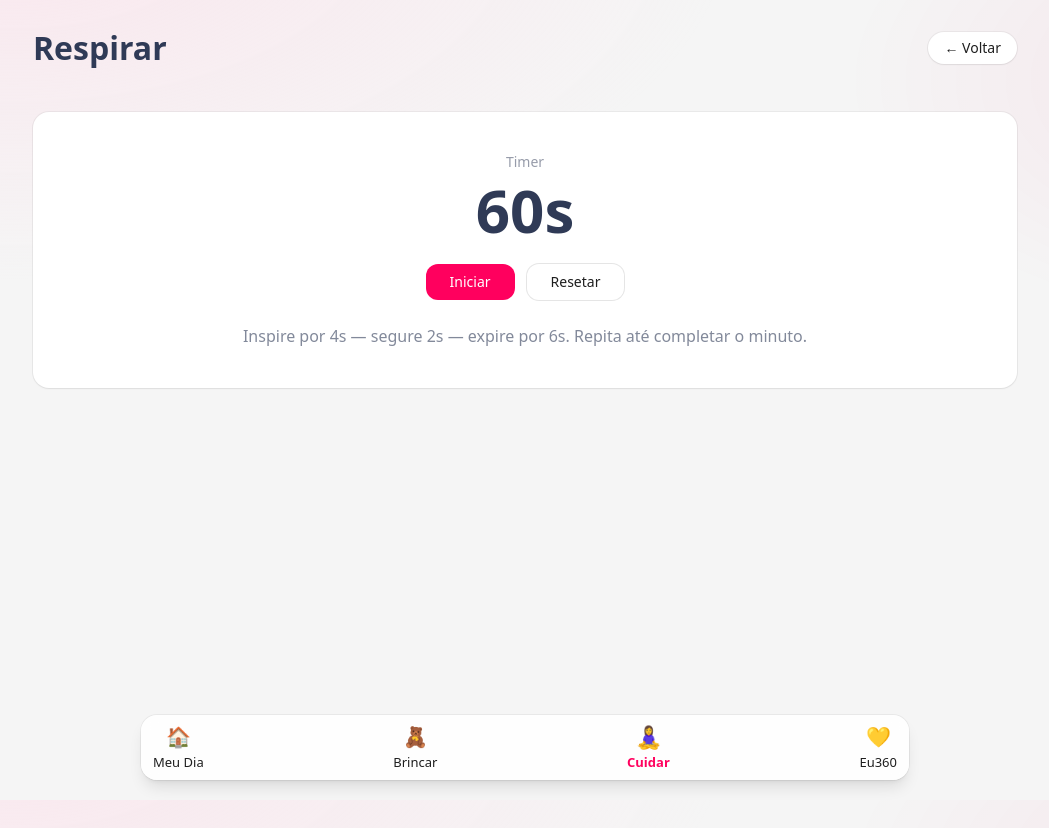
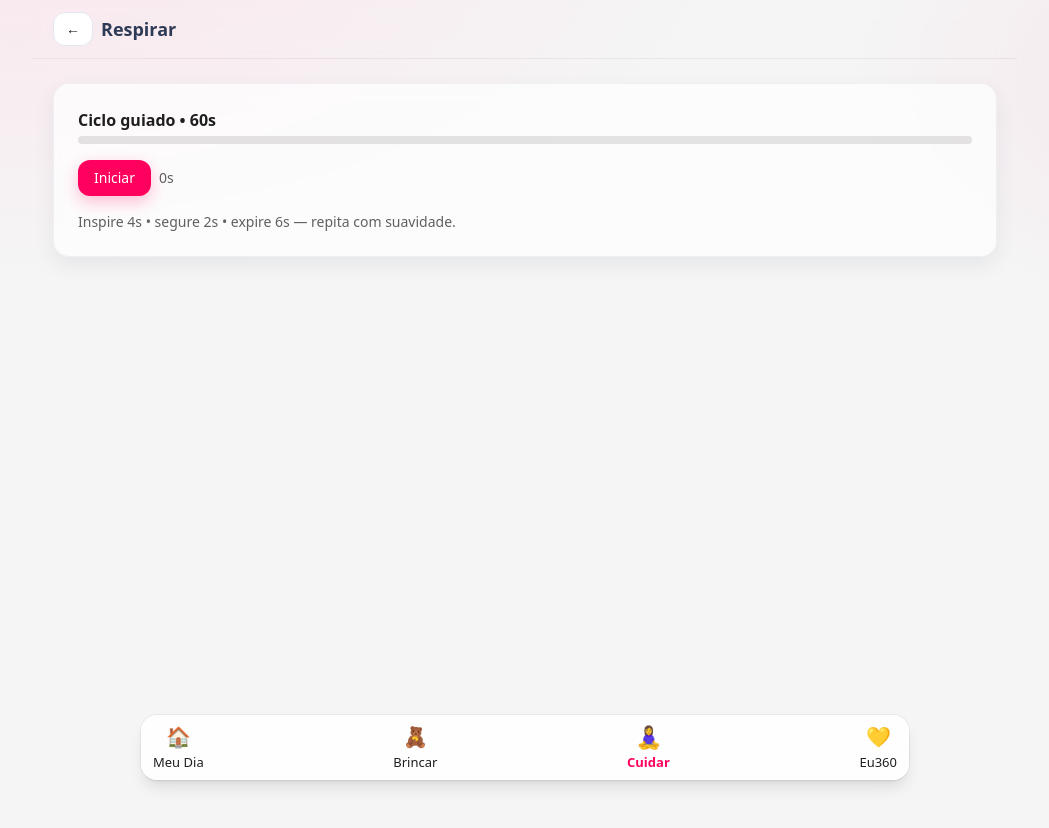
Before and after one commit to simonebrusco/materna360-app, a Next.js app in the folder materna360_starter/: page /cuidar/respirar in a window 1280 px wide. Shown: the top 828 px of the page, without its empty margins (115-1164 px from the left). After the commit the page ends 800 px from the top, so only its background shows below. Built offline with nearby package versions, Linux system fonts and the light colour scheme.

Commit message:
Update page.jsx

```diff
--- a/materna360_starter/app/cuidar/respirar/page.jsx
+++ b/materna360_starter/app/cuidar/respirar/page.jsx
@@ -1,89 +1,78 @@
-// materna360_starter/app/cuidar/respirar/page.jsx
 "use client";
 
-import Link from "next/link";
 import { useEffect, useRef, useState } from "react";
-import { addMinutes } from "../../../lib/wellbeing";
-import { toast } from "../../../lib/toast";
+import AppBar from "../../../components/AppBar";
+import GlassCard from "../../../components/GlassCard";
+import { get, set, keys } from "../../../lib/storage";
+
+const TOTAL = 60; // 60s de prática guiada (MVP)
 
 export default function RespirarPage() {
-  const [sec, setSec] = useState(60);
+  const [sec, setSec] = useState(0);
   const [running, setRunning] = useState(false);
-  const ref = useRef(null);
+  const idRef = useRef(null);
 
   useEffect(() => {
     if (!running) return;
-    ref.current = setInterval(() => setSec((s) => s - 1), 1000);
-    return () => clearInterval(ref.current);
+    idRef.current = setInterval(() => {
+      setSec((s) => {
+        const next = s + 1;
+        if (next >= TOTAL) {
+          clearInterval(idRef.current);
+          setRunning(false);
+
+          // telemetria e badge
+          const key = keys.minutes || "m360:minutes";
+          const minutes = get(key, { meditation: 0, breath: 0 });
+          set(key, { ...minutes, breath: minutes.breath + 1 });
+
+          if (typeof window !== "undefined") {
+            window.dispatchEvent(new CustomEvent("m360:win", {
+              detail: { type: "badge", name: "Cuidar de Mim" }
+            }));
+          }
+        }
+        return next;
+      });
+    }, 1000);
+    return () => clearInterval(idRef.current);
   }, [running]);
 
-  useEffect(() => {
-    if (sec === 0) {
-      setRunning(false);
-      addMinutes("breathe", 1);
-      toast("Respiração concluída • +1 min");
-      setSec(60);
-    }
-  }, [sec]);
-
   function start() {
+    setSec(0);
     setRunning(true);
-    if (typeof window !== "undefined") {
-      window.dispatchEvent(new CustomEvent("m360:win", { detail: { type: "badge", name: "Cuidar de Mim" } }));
-      window.dispatchEvent(new CustomEvent("m360:event", { detail: { type: "breath_play", seconds: 60 } }));
-    }
-    toast("Respiração guiada iniciada");
+  }
+  function pause() {
+    setRunning(false);
+    clearInterval(idRef.current);
   }
 
-  function pause() {
-    setRunning(false);
-    toast("Pausado");
-  }
+  const pct = Math.min(100, Math.round((sec / TOTAL) * 100));
 
   return (
-    <main className="min-h-screen bg-gradient-to-b from-brand-soft to-white">
-      <header className="mx-auto max-w-5xl px-5 pt-6 flex items-center justify-between">
-        <h1 className="text-[28px] md:text-[32px] font-semibold text-brand-navy">Respirar</h1>
-        <Link href="/cuidar" className="rounded-full bg-white px-4 py-1.5 text-sm ring-1 ring-black/5 shadow-sm">
-          ← Voltar
-        </Link>
-      </header>
-
-      <section className="mx-auto max-w-5xl px-5 pt-10 pb-28">
-        <div className="rounded-2xl bg-white ring-1 ring-black/5 shadow-sm p-8 md:p-10 text-center">
-          <div className="text-sm text-brand-navy/50 mb-2">Timer</div>
-          <div className="text-6xl font-semibold text-brand-navy tabular-nums">{sec}s</div>
-
-          <div className="mt-6 flex items-center justify-center gap-3">
-            {!running ? (
-              <button
-                onClick={start}
-                className="rounded-xl px-6 py-2 text-white text-sm"
-                style={{ backgroundColor: "#ff005e" }}
-              >
-                Iniciar
-              </button>
-            ) : (
-              <button
-                onClick={pause}
-                className="rounded-xl px-6 py-2 text-sm ring-1 ring-black/10 bg-white"
-              >
-                Pausar
-              </button>
-            )}
-            <button
-              onClick={() => setSec(60)}
-              className="rounded-xl px-6 py-2 text-sm ring-1 ring-black/10 bg-white"
-            >
-              Resetar
-            </button>
+    <main className="max-w-5xl mx-auto px-5 pb-24">
+      <AppBar title="Respirar" backHref="/cuidar" />
+      <div className="container-px py-6">
+        <GlassCard className="p-6">
+          <div className="font-semibold mb-1">Ciclo guiado • 60s</div>
+          <div className="h-2 w-full bg-black/10 rounded-full overflow-hidden">
+            <div className="h-full bg-[var(--brand)]" style={{ width: `${pct}%` }} />
           </div>
 
-          <p className="mt-6 text-brand-navy/60">
-            Inspire por 4s — segure 2s — expire por 6s. Repita até completar o minuto.
+          <div className="mt-4 flex gap-2">
+            {!running ? (
+              <button onClick={start} className="btn btn-primary">Iniciar</button>
+            ) : (
+              <button onClick={pause} className="btn bg-white border border-slate-200">Pausar</button>
+            )}
+            <span className="text-sm opacity-70 self-center">{sec}s</span>
+          </div>
+
+          <p className="mt-4 text-sm opacity-70">
+            Inspire 4s • segure 2s • expire 6s — repita com suavidade.
           </p>
-        </div>
-      </section>
+        </GlassCard>
+      </div>
     </main>
   );
 }
```
